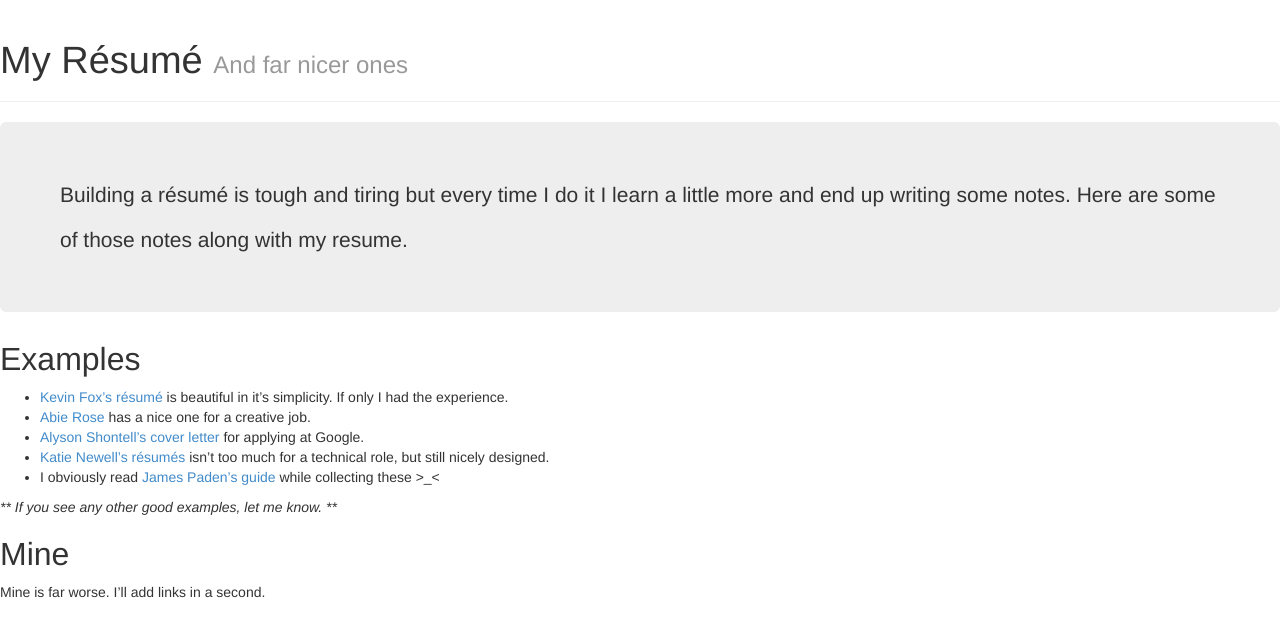
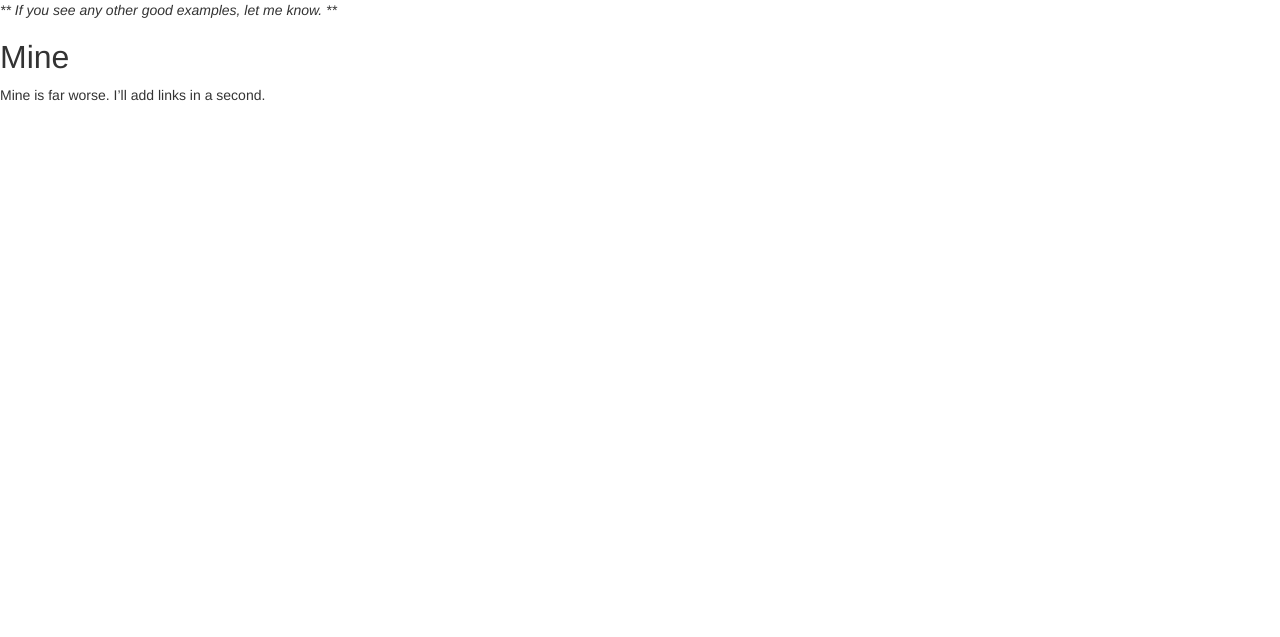
Before and after one commit to porcoesphino/bodey-cv, a Jekyll site: the page built from index.markdown, in a window 1280 px wide. Shown: the top 637 px of the page. Built offline with Jekyll 4.4.1, drawn with Linux system fonts in a browser that asks for light colours.

Commit message:
Alterations for tesing local

```diff
--- a/_config.yml
+++ b/_config.yml
@@ -1,5 +1,6 @@
 title : My Résumé... and a few notes.
 
+baseurl: /bodey-cv
 safe: true
 lsi: false
 pygments: true
--- a/_layouts/default.html
+++ b/_layouts/default.html
@@ -3,7 +3,7 @@
   <head>
     <title>{{page.title}}</title>
     <meta name="viewport" content="width=device-width, initial-scale=1.0">
-    <link href="bootstrap/css/bootstrap.min.css" rel="stylesheet" media="screen">
+    <link href="{{ site.baseurl}}/bootstrap/css/bootstrap.min.css" rel="stylesheet" media="screen">
     <!-- Tell IE to render in it's latest version -->
     <meta http-equiv="X-UA-Compatible" content="IE=edge">
   </head>
@@ -12,8 +12,8 @@
     {{content}}
 
     <script src="http://code.jquery.com/jquery.js"></script>
-    <script src="bootstrap/js/bootstrap.min.js"></script>
+    <script src="{{ site.baseurl}}/bootstrap/js/bootstrap.min.js"></script>
     <!-- Responsive features in IE8 (https://github.com/scottjehl/Respond) -->
-    <script src="bootstrap/respond.min.js"></script>
+    <script src="{{ site.baseurl}}/bootstrap/respond.min.js"></script>
   </body>
 </html>
--- a/index.markdown
+++ b/index.markdown
@@ -3,21 +3,7 @@
 title: My Résumé, and a few others
 ---
 
-<div class="page-header">
-  <h1>My Résumé <small>And far nicer ones</small></h1>
-</div>
 
-<div class="jumbotron">
-Building a résumé is tough and tiring but every time I do it I learn a little more and end up writing some notes. Here are some of those notes along with my resume.
-</div>
-
-## Examples
-
-* [Kevin Fox's résumé](http://fury.com/resume/kevin_fox_resume.pdf) is beautiful in it's simplicity. If only I had the experience.
-* [Abie Rose](http://abierose.com/resume.pdf) has a nice one for a creative job.
-* [Alyson Shontell's cover letter](http://www.businessinsider.com/this-is-the-application-and-cover-letter-that-got-me-an-interview-with-google-2011-2) for applying at Google.
-* [Katie Newell's résumés](http://www.katienewell.com) isn't too much for a technical role, but still nicely designed.
-* I obviously read [James Paden's guide](http://www.xemion.com/website-design-learning-center/5-steps-to-the-perfect-web-designer-resume/) while collecting these >_<
 
 
 *** If you see any other good examples, let me know. ***
```
